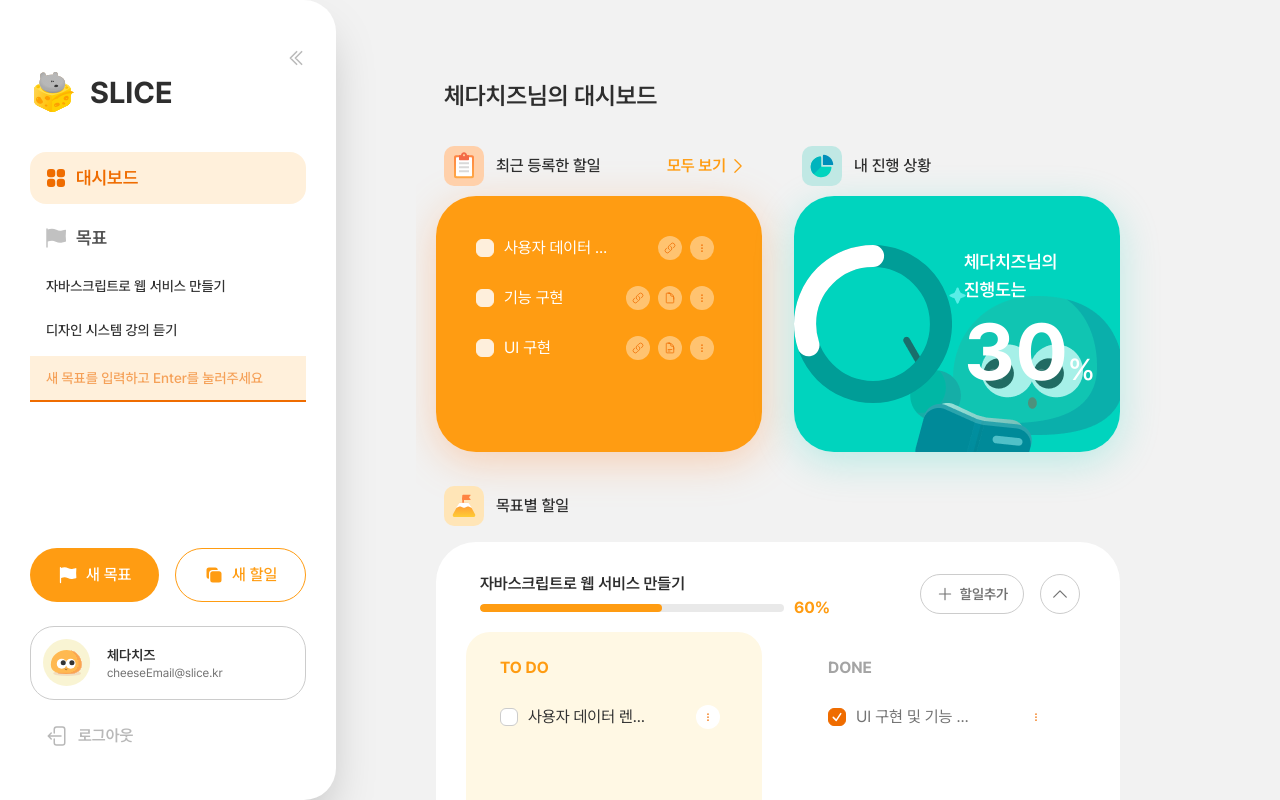
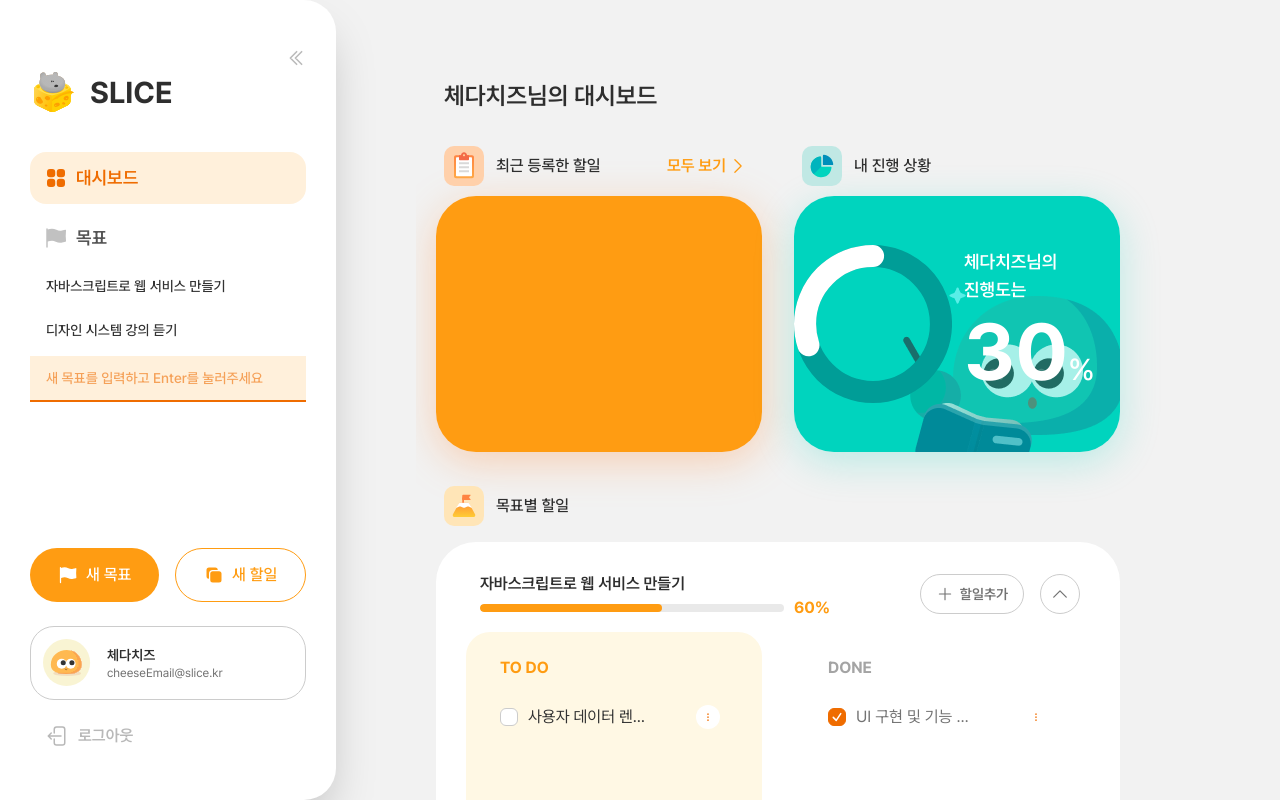
Before and after one commit to swallowedB/slice, a Next.js app: page / in a window 1280 px wide. Built offline with nearby package versions, Linux system fonts and the light colour scheme.

Commit message:
✨ Feature : 대시보드 기능 구현

```diff
--- a/src/app/(protected)/(dashboard)/_components/goal/GoalHeader.tsx
+++ b/src/app/(protected)/(dashboard)/_components/goal/GoalHeader.tsx
@@ -1,7 +1,6 @@
-import Button from "@/components/common/button/Button";
+import Taskbutton from "@/app/(protected)/_components/task-button/TaskButton";
 import ProgressBar from "../progress/ProgressBar";
 import { ChevronDownIcon, PlusIcon } from "@heroicons/react/24/outline";
-import TextButton from "@/components/common/button/TextButton";
 
 type GoalHeaderProps = {
   title: string;
@@ -27,26 +26,7 @@ export default function GoalHeader({
       </div>
 
       <div className="flex pr-2.5 sm:ml-auto lg:mt-4 xl:mt-0">
-        <Button
-          variant="outline-gray"
-          size="compact"
-          className="hidden sm:block"
-          onClick={() => console.log("mock up")}>
-          <p className="absolute top-7.25 right-5 flex w-18.5 items-center justify-center font-semibold sm:static sm:w-full">
-            <PlusIcon className="mr-1 h-4 w-4 sm:mr-1.5 sm:h-4.5 sm:w-4.5" />
-            할일추가
-          </p>
-        </Button>
-
-        <TextButton
-          variant="primary"
-          className="block sm:hidden"
-          onClick={() => console.log("mock up")}>
-          <p className="absolute top-7.25 right-5 flex w-18.5 items-center justify-center font-semibold sm:static sm:w-full">
-            <PlusIcon className="mr-1 h-4 w-4 sm:mr-1.5 sm:h-4.5 sm:w-4.5" />
-            할일추가
-          </p>
-        </TextButton>
+        <Taskbutton />
 
         <button
           onClick={onToggle}
--- a/src/app/(protected)/(dashboard)/_components/recent/RecentTodos.tsx
+++ b/src/app/(protected)/(dashboard)/_components/recent/RecentTodos.tsx
@@ -1,29 +1,14 @@
 "use client";
 import ListItem from "@/components/common/list/list-item/ListItem";
 import { ListTodoType } from "@/components/common/list/list-item/listItem.types";
+import { useLatestTodos } from "@/hooks/queries/useLatestTodos";
 import { useListItems } from "@/hooks/useListItems";
 import { ChevronRightIcon } from "@heroicons/react/24/outline";
 import Link from "next/link";
 
-const mockRecentItem: ListTodoType[] = [
-  {
-    id: 111,
-    label: "사용자 데이터 렌더링 구현",
-    checked: false,
-    link: true,
-  },
-  {
-    id: 222,
-    label: "기능 구현",
-    checked: false,
-    link: true,
-    file: true,
-  },
-  { id: 333, label: "UI 구현", checked: false, link: true, note: true },
-];
-
-export default function RecentTodos() {
-  const { items, onToggleChecked } = useListItems(mockRecentItem);
+export default function RecentTodos({ teamId }: { teamId: string }) {
+  const { data, isLoading, isError } = useLatestTodos(teamId);
+  //   const { items, onToggleChecked } = useListItems(data);
   return (
     <div className="w-full">
       <h3 className="mb-2.5 flex flex-wrap items-center justify-between pr-3.5 pl-2 text-base font-medium sm:text-sm lg:text-lg xl:text-base">
@@ -38,25 +23,25 @@ export default function RecentTodos() {
 
         <Link
           className="text-orange-250 flex items-center text-sm font-semibold lg:text-base"
-          href="/dashboard/todos">
+          href="/tasklist">
           모두 보기
           <ChevronRightIcon className="text-orange-250 ml-0.5 w-3.5 lg:w-5" />
         </Link>
       </h3>
 
       <div className="bg-orange-250 h-46.5 rounded-[28px] px-4 py-4.5 shadow-[0_10px_40px_0_rgba(255,158,89,0.4)] transition-all sm:p-3.75 lg:h-64 lg:rounded-[40px] lg:p-7.5 lg:hover:shadow-[0_10px_40px_0_rgba(255,158,89,0.4)]">
-        {mockRecentItem.length === 0 ? (
+        {/* {!data?.length ? (
           <p className="flex h-full items-center justify-center text-base font-semibold text-white">
             최근에 등록한 할 일이 없어요
           </p>
         ) : (
           <ListItem
             className="grid gap-0.5 lg:gap-1.5"
-            items={items}
+            items={data}
             onToggleChecked={onToggleChecked}
             variant="white"
           />
-        )}
+        )} */}
       </div>
     </div>
   );
--- a/src/app/(protected)/(dashboard)/page.tsx
+++ b/src/app/(protected)/(dashboard)/page.tsx
@@ -14,7 +14,7 @@ export default function DashBoardPage() {
       {/* 최근 할일 + 진행도 섹션 */}
       <section className="mb-7.5 sm:mb-8 lg:mb-8.5">
         <div className="grid w-full grid-cols-1 sm:grid-cols-2 sm:gap-3 lg:grid-cols-1 lg:gap-8 xl:grid-cols-2">
-          <RecentTodos />
+          <RecentTodos teamId="todos" />
           <ProgressTodos />
         </div>
       </section>
--- /dev/null
+++ b/src/app/(protected)/_components/task-button/TaskButton.tsx
@@ -0,0 +1,49 @@
+import Button from "@/components/common/button/Button";
+import TextButton from "@/components/common/button/TextButton";
+import { PlusIcon } from "@heroicons/react/24/outline";
+import { useState } from "react";
+import TaskFormContent from "../task-modal/_components/TaskFormContent";
+
+export default function Taskbutton() {
+  const [isOpenTaskModal, setIsOpenTaskModal] = useState(false);
+  const handleTaskOpen = () => {
+    setIsOpenTaskModal(true);
+  };
+
+  const handleConfirm = () => {
+    console.log("제출 데이터:");
+    setIsOpenTaskModal(false);
+  };
+  return (
+    <>
+      <Button
+        variant="outline-gray"
+        size="compact"
+        className="hidden sm:block"
+        onClick={handleTaskOpen}>
+        <p className="absolute top-7.25 right-5 flex w-18.5 items-center justify-center font-semibold sm:static sm:w-full">
+          <PlusIcon className="mr-1 h-4 w-4 sm:mr-1.5 sm:h-4.5 sm:w-4.5" />
+          할일추가
+        </p>
+      </Button>
+
+      <TextButton
+        variant="primary"
+        className="block sm:hidden"
+        onClick={() => console.log("mock up")}>
+        <p className="absolute top-7.25 right-5 flex w-18.5 items-center justify-center font-semibold sm:static sm:w-full">
+          <PlusIcon className="mr-1 h-4 w-4 sm:mr-1.5 sm:h-4.5 sm:w-4.5" />
+          할일추가
+        </p>
+      </TextButton>
+
+      {isOpenTaskModal && (
+        <TaskFormContent
+          mode="create"
+          onClose={() => setIsOpenTaskModal(false)}
+          onConfirm={handleConfirm}
+        />
+      )}
+    </>
+  );
+}
--- a/src/app/layout.tsx
+++ b/src/app/layout.tsx
@@ -1,6 +1,7 @@
 import { Metadata } from "next";
 import localFont from "next/font/local";
 import "./globals.css";
+import Providers from "./providers";
 
 export const metadata: Metadata = {
   title: "Slice",
@@ -32,7 +33,9 @@ export default function Rootlayout({
     <html
       lang="ko"
       className={pretendard.variable}>
-      <body>{children}</body>
+      <body>
+        <Providers>{children}</Providers>
+      </body>
     </html>
   );
 }
--- /dev/null
+++ b/src/app/providers.tsx
@@ -0,0 +1,16 @@
+"use client";
+
+import { QueryClient, QueryClientProvider } from "@tanstack/react-query";
+// import { ReactQueryDevtools } from "@tanstack/react-query-devtools";
+import { useState } from "react";
+
+export default function Providers({ children }: { children: React.ReactNode }) {
+  const [queryClient] = useState(() => new QueryClient());
+
+  return (
+    <QueryClientProvider client={queryClient}>
+      {children}
+      {/* <ReactQueryDevtools initialIsOpen={false} /> */}
+    </QueryClientProvider>
+  );
+}
--- /dev/null
+++ b/src/hooks/queries/useLatestTodos.ts
@@ -0,0 +1,8 @@
+import { useQuery } from "@tanstack/react-query";
+
+export function useLatestTodos(teamId: string) {
+  return useQuery({
+    queryKey: ["latestTodos", teamId],
+    // queryFn: () => getLatestTodos(teamId),
+  });
+}
```
